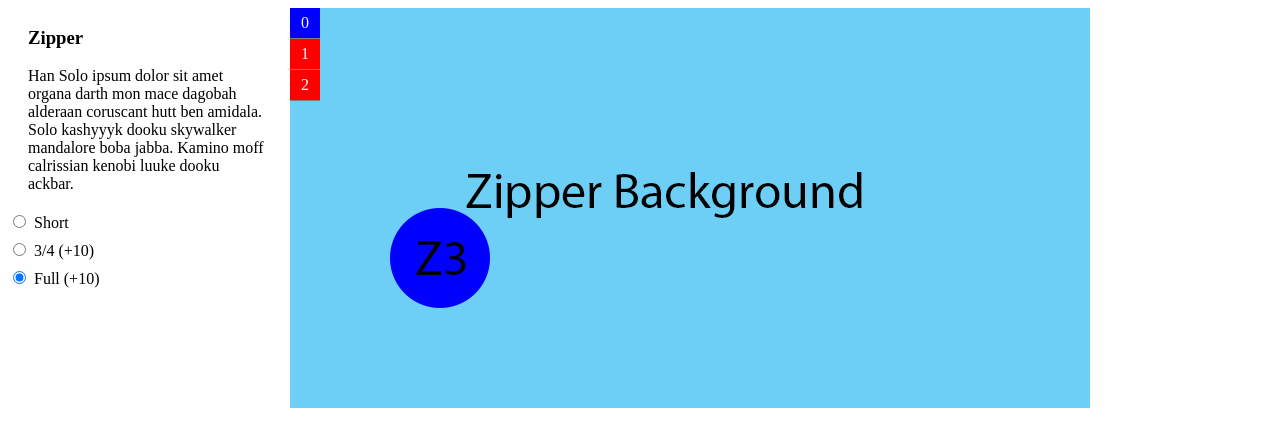
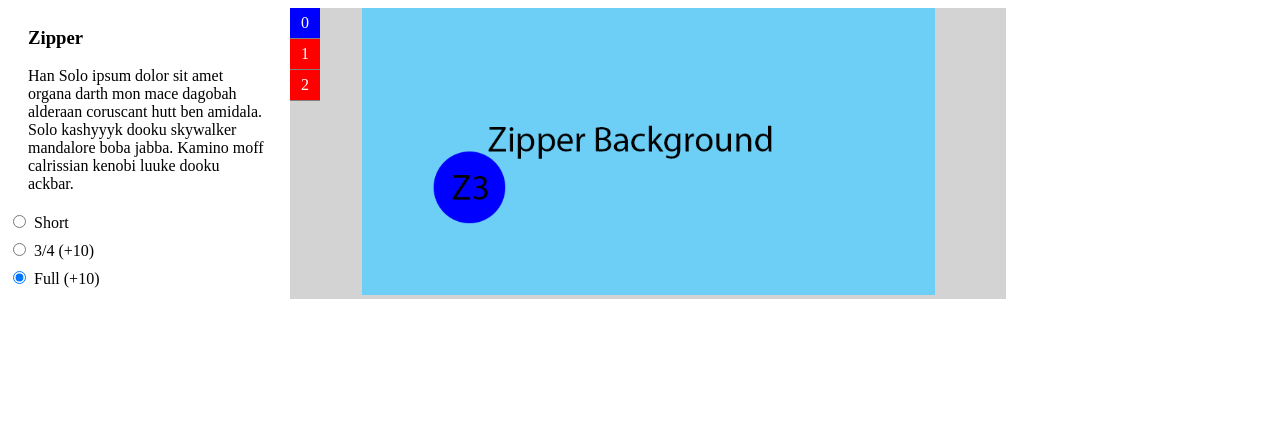
Before and after one commit to Binnsler/product-customizer, a plain HTML site: page public/index.html in a window 1280 px wide. Drawn offline with Linux system fonts and the light colour scheme.

Commit message:
Last changes

```diff
--- a/public/main.css
+++ b/public/main.css
@@ -4,7 +4,8 @@
 /* Container Classes */
 .product-customizer {width:100%; margin: 0 auto; postion:relative;}
 .customizer-toolbar {width: 22%; position:relative; display:inline-block; vertical-align: top;}
-.canvas-container {width: 56.6666666667%; display:inline-block; }
+.canvas-container {width: 56.6666666667%; display:inline-block; text-align: center; background-color:lightgrey;}
+#customizer-canvas {width:80%; max-width:900px;}
 
 
 /* Toolbar Features */
```
